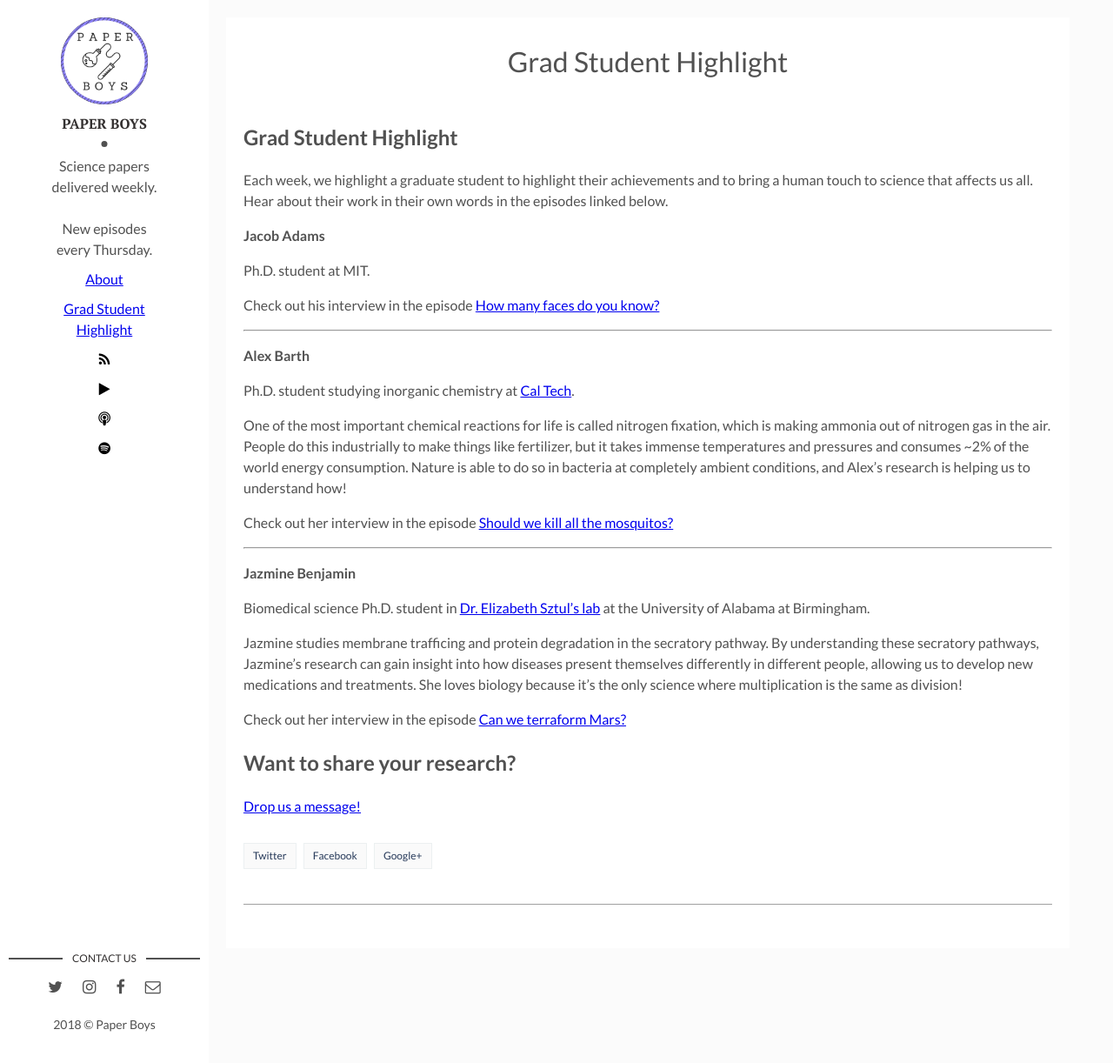
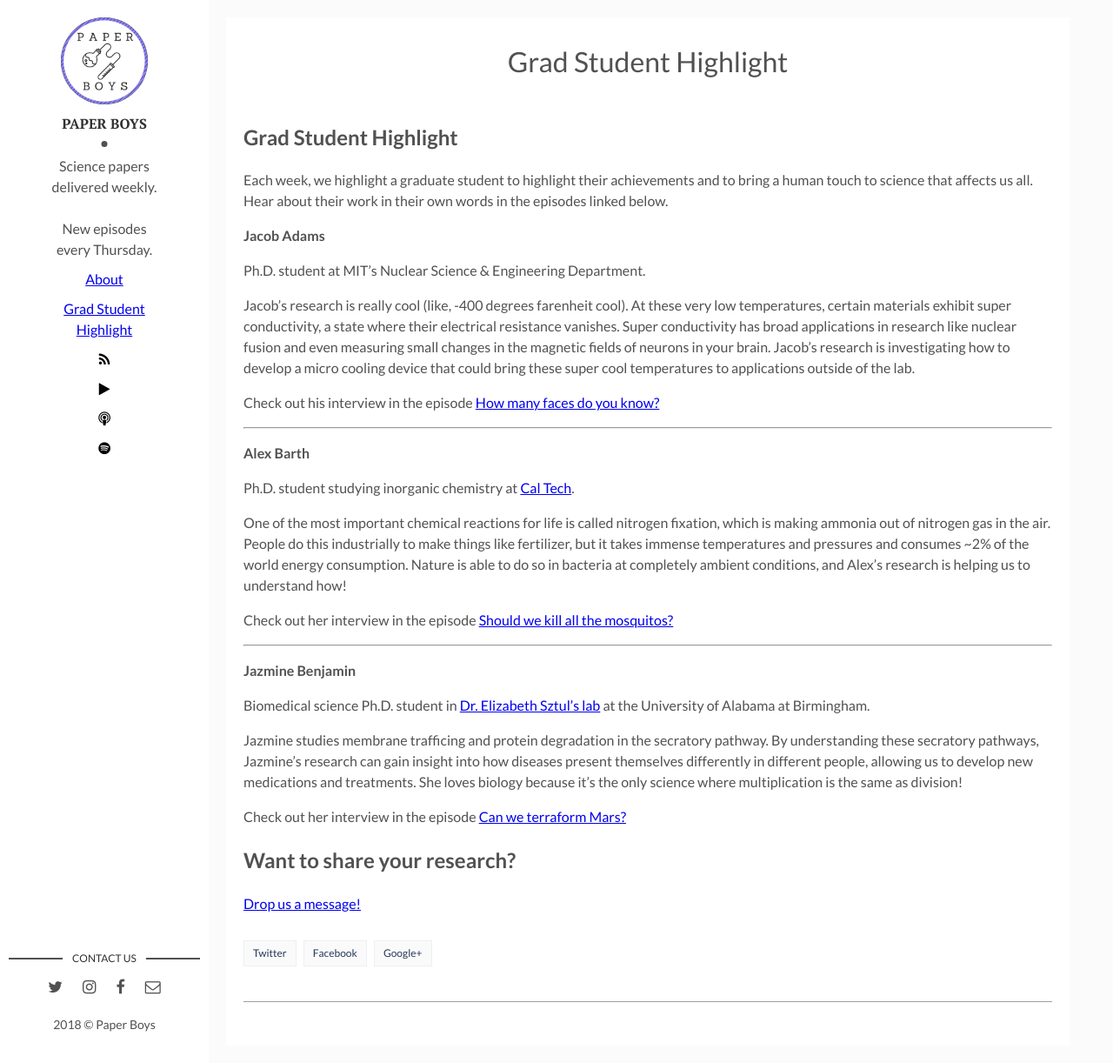
Before and after one commit to paperboyspodcast/paperboyspodcast.github.io, a Jekyll site: the page built from gradhighlight.md, in a window 1280 px wide and 1222 px high. Shown: the whole window at 87% size. Built offline with Jekyll 4.4.1, drawn with Linux system fonts in a browser that asks for light colours; comment, search, counter and statistics services are not loaded.

Commit message:
updated grad student highlight

```diff
--- a/gradhighlight.md
+++ b/gradhighlight.md
@@ -9,7 +9,9 @@ Each week, we highlight a graduate student to highlight their achievements and t
 
 **Jacob Adams**
 
-Ph.D. student at MIT.
+Ph.D. student at MIT's Nuclear Science & Engineering Department.
+
+Jacob's research is really cool (like, -400 degrees farenheit cool). At these very low temperatures, certain materials exhibit super conductivity, a state where their electrical resistance vanishes. Super conductivity has broad applications in research like nuclear fusion and even measuring small changes in the magnetic fields of neurons in your brain. Jacob's research is investigating how to develop a micro cooling device that could bring these super cool temperatures to applications outside of the lab.
 
 Check out his interview in the episode [How many faces do you know?](http://www.paperboyspodcast.com/How-many-faces-do-you-know)
 
```
